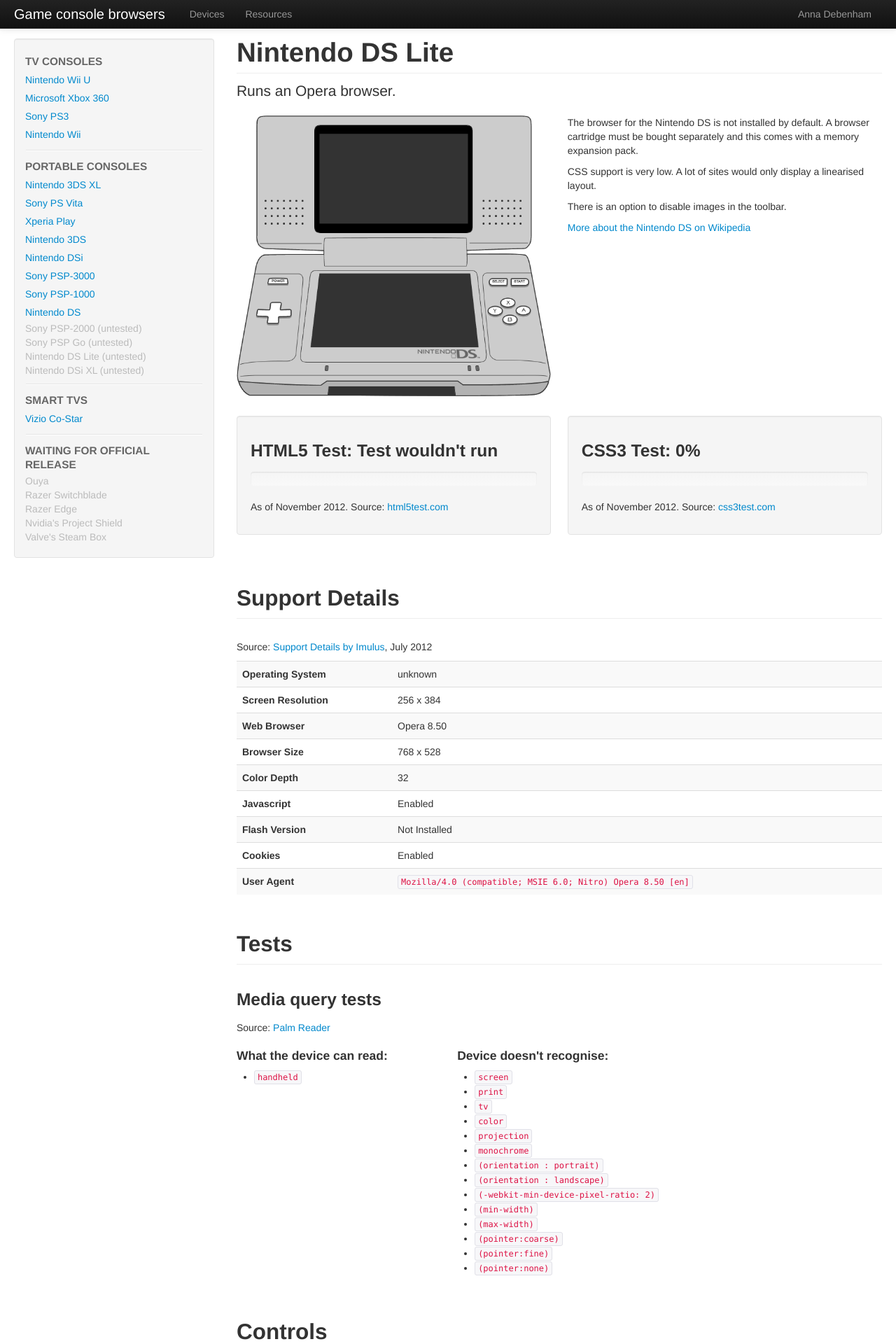
After one commit to maban/console-browsers, a PHP site: page /device/ds-lite.php in a window 1280 px wide. The commit adds this page. Shown: the top 1920 px of the page at 70% size. Run offline with PHP 8.4, Linux system fonts and the light colour scheme; some libraries are stand-ins or nearby versions.

Commit message:
Update browser stats. Add new resources.

```diff
--- a/device/3dsxl.php
+++ b/device/3dsxl.php
@@ -49,11 +49,11 @@
 				</div>
 
 				<div class="span4 well">
-					<h3>CSS3 Test: 42%</h3>
+					<h3>CSS3 Test: <s>42%</s> 43%</h3>
 					<div class="progress progress-info">
-					  <div class="bar" style="width: 42%"></div>
+					  <div class="bar" style="width: 43%"></div>
 					</div>
-					<p>As of March 2013. Source: <a href="http://css3test.com">css3test.com</a></p>
+					<p>As of <s>March 2013</s> May 2013. Source: <a href="http://css3test.com">css3test.com</a></p>
 				</div>
 
 				<div class="span4 well">
--- /dev/null
+++ b/device/ds-lite.php
@@ -0,0 +1,180 @@
+<?php include('../module/head.php');?>
+
+<body class="section-device">
+
+<?php include('../module/nav-primary.php');?>
+
+<section class="container-fluid">
+
+	<div class="row-fluid">
+
+		<div class="span3">
+			<?php include('../module/nav-secondary.php');?>
+		</div>
+
+		<div class="span9">
+
+			<h1 class="page-header">Nintendo DS Lite</h1>
+
+			<p class="lead browser browser-opera">Runs an Opera browser.</p>
+
+			<div class="row-fluid">
+
+				<div class="span6">
+
+					<img src="../image/ds-controller.png" alt="Diagram of the DS" />
+
+				</div>
+
+				<div class="span6">
+
+					<p>The browser for the Nintendo DS is not installed by default. A browser cartridge must be bought separately and this comes with a memory expansion pack.</p>
+
+					<p>CSS support is very low. A lot of sites would only display a linearised layout.</p>
+
+					<p>There is an option to disable images in the toolbar.</p>
+
+					<aside><p><a href="http://en.wikipedia.org/wiki/Nintendo_DS">More about the Nintendo DS on Wikipedia</a></p></aside>
+
+				</div>
+
+			</div>
+
+			<div class="row-fluid">
+
+				<div class="span6 well">
+					<h3>HTML5 Test: Test wouldn't run</h3>
+					<div class="progress progress-danger">
+					  <div class="bar"></div>
+					</div>
+					<p>As of November 2012. Source: <a href="http://html5test.com">html5test.com</a></p>
+				</div>
+
+				<div class="span6 well">
+					<h3>CSS3 Test: 0%</h3>
+					<div class="progress progress-info">
+					  <div class="bar" style="width: 0%"></div>
+					</div>
+					<p>As of November 2012. Source: <a href="http://css3test.com">css3test.com</a></p>
+				</div>
+
+			</div>
+
+			<h2 class="page-header">Support Details</h2>
+
+			<aside><p>Source: <a href="http://supportdetails.com/">Support Details by Imulus</a>, July 2012</p></aside>
+
+			<table class="table table-striped">
+				<tr>
+					<th>Operating System</th>
+					<td>unknown</td>
+				</tr>
+				<tr>
+					<th>Screen Resolution</th>
+					<td>256 x 384</td>
+				</tr>
+				<tr>
+					<th>Web Browser</th>
+					<td>Opera 8.50</td>
+				</tr>
+				<tr>
+					<th>Browser Size</th>
+					<td>768 x 528</td>
+				</tr>
+				<tr>
+					<th>Color Depth</th>
+					<td>32</td>
+				</tr>
+				<tr>
+					<th>Javascript</th>
+					<td>Enabled</td>
+				</tr>
+				<tr>
+					<th>Flash Version</th>
+					<td>Not Installed</td>
+				</tr>
+				<tr>
+					<th>Cookies</th>
+					<td>Enabled</td>
+				</tr>
+				<tr>
+					<th>User Agent</th>
+					<td><code>Mozilla/4.0 (compatible; MSIE 6.0; Nitro) Opera 8.50 [en]</code></td>
+				</tr>
+			</table>
+
+			<h2 class="page-header">Tests</h2>
+
+			<h3>Media query tests</h3>
+
+			<aside><p>Source: <a href="http://www.jordanm.co.uk/palmreader">Palm Reader</a></p></aside>
+
+			<div class="row-fluid">
+
+				<div class="span4">
+
+					<h4>What the device can read:</h4>
+
+					<ul>
+						<li><code>handheld</code></li>
+					</ul>
+
+				</div>
+
+				<div class="span4">
+
+					<h4>Device doesn't recognise:</h4>
+
+					<ul>
+						<li><code>screen</code></li>
+						<li><code>print</code></li>
+						<li><code>tv</code></li>
+						<li><code>color</code></li>
+						<li><code>projection</code></li>
+						<li><code>monochrome</code></li>
+						<li><code>(orientation : portrait)</code></li>
+						<li><code>(orientation : landscape)</code></li>
+						<li><code>(-webkit-min-device-pixel-ratio: 2)</code></li>
+						<li><code>(min-width)</code></li>
+						<li><code>(max-width)</code></li>
+						<li><code>(pointer:coarse)</code></li>
+						<li><code>(pointer:fine)</code></li>
+						<li><code>(pointer:none)</code></li>
+					</ul>
+
+				</div>
+
+			</div>
+
+			<h2 class="page-header">Controls</h2>
+
+			<figure>
+				<a href="../image/diagram-ds-controller.png">
+					<img src="../image/diagram-ds-controller.png" alt="diagram of the controls on the DS" />
+					<figcaption>
+						<p><i class="icon icon-resize-full"></i> See big version</p>
+					</figcaption>
+				</a>
+			</figure>
+
+
+			<h2 class="page-header">Photos</h2>
+
+			<div class="thumbnails flickr">
+				<script type="text/javascript" src="http://www.flickr.com/badge_code_v2.gne?show_name=1&count=3&display=latest&size=m&layout=h&context=in%2Fpool-2101283%40N20%2F&source=group_tag&group=2101283%40N20&tag=ds">
+				</script>
+			</div>
+
+			<p class="quiet">See more on <a href="http://www.flickr.com" id="flickr_www">www.<strong style="color:#3993ff">flick<span style="color:#ff1c92">r</span></strong>.com</a> in the <a href="http://www.flickr.com/groups/2101283@N20/pool/tags/ds">Game console browsers pool tagged with ds</a></p>
+
+		</div><!-- .span9 -->
+
+	</div><!-- .row-fluid -->
+
+</section>
+
+<?php include('../module/foot.php');?>
+
+</body>
+
+</html>
--- a/module/nav-secondary.php
+++ b/module/nav-secondary.php
@@ -1,26 +1,26 @@
 <ul class="nav nav-list well">
 	<li class="nav-header">TV Consoles</li>
-		<li><a href="/device/wiiu.php">Nintendo Wii U</a></li>
-		<li><a href="/device/xbox360.php">Microsoft Xbox 360</a></li>
-		<li><a href="/device/ps3.php">Sony PS3</a></li>
-		<li><a href="/device/wii.php">Nintendo Wii</a></li>
+		<li><a href="/device/wiiu">Nintendo Wii U</a></li>
+		<li><a href="/device/xbox360">Microsoft Xbox 360</a></li>
+		<li><a href="/device/ps3">Sony PS3</a></li>
+		<li><a href="/device/wii">Nintendo Wii</a></li>
 	<li class="divider"></li>
 	<li class="nav-header">Portable Consoles</li>
-		<li><a href="/device/3dsxl.php">Nintendo 3DS XL</a></li>
-		<li><a href="/device/psvita.php">Sony PS Vita</a></li>
-		<li><a href="/device/xperiaplay.php">Xperia Play</a></li>
-		<li><a href="/device/3ds.php">Nintendo 3DS</a></li>
-		<li><a href="/device/dsi.php">Nintendo DSi</a></li>
-		<li><a href="/device/psp-3000.php">Sony PSP-3000</a></li>
-		<li><a href="/device/psp-1000.php">Sony PSP-1000</a></li>
-		<li><a href="/device/ds.php">Nintendo DS</a></li>
+		<li><a href="/device/3dsxl">Nintendo 3DS XL</a></li>
+		<li><a href="/device/psvita">Sony PS Vita</a></li>
+		<li><a href="/device/xperiaplay">Xperia Play</a></li>
+		<li><a href="/device/3ds">Nintendo 3DS</a></li>
+		<li><a href="/device/dsi">Nintendo DSi</a></li>
+		<li><a href="/device/psp-3000">Sony PSP-3000</a></li>
+		<li><a href="/device/psp-1000">Sony PSP-1000</a></li>
+		<li><a href="/device/ds">Nintendo DS</a></li>
 		<li class="inactive">Sony PSP-2000 (untested)</li>
 		<li class="inactive">Sony PSP Go (untested)</li>
 		<li class="inactive">Nintendo DS Lite (untested)</li>
 		<li class="inactive">Nintendo DSi XL (untested)</li>
 	<li class="divider"></li>
 	<li class="nav-header">Smart TVs</li>
-		<li><a href="/device/vizio-costar.php">Vizio Co-Star</a></li>
+		<li><a href="/device/vizio-costar">Vizio Co-Star</a></li>
 	<li class="divider"></li>
 	<li class="nav-header">Waiting for official release</li>
 		<li class="inactive">Ouya</li>
--- a/resources.php
+++ b/resources.php
@@ -22,6 +22,8 @@
 
 			<h2>Presentations</h2>
 			<ul>
+				<li><a class="description" href="https://speakerdeck.com/anna/console-browsers-the-ultimate-torture-test"><strong>Console Browsers: The Ultimate Torture Test</strong></a>, Mobilism 2013
+				</li>
 				<li><a class="description" href="https://speakerdeck.com/anna/playing-with-game-console-browsers"><strong>Playing with Game Console Browsers</strong></a>, Responsive Day Out 2013
 				</li>
 				<li><a class="description" href="https://speakerdeck.com/anna/exploring-the-game-console-browser-landscape"><strong>Exploring the game console browser landscape</strong></a>, Full Frontal 2012
```
Also changed, not shown: device/ps3.php (+13 -4 lines), device/psvita.php (+5 -5 lines), index.php (+48 -48 lines), .htaccess.
